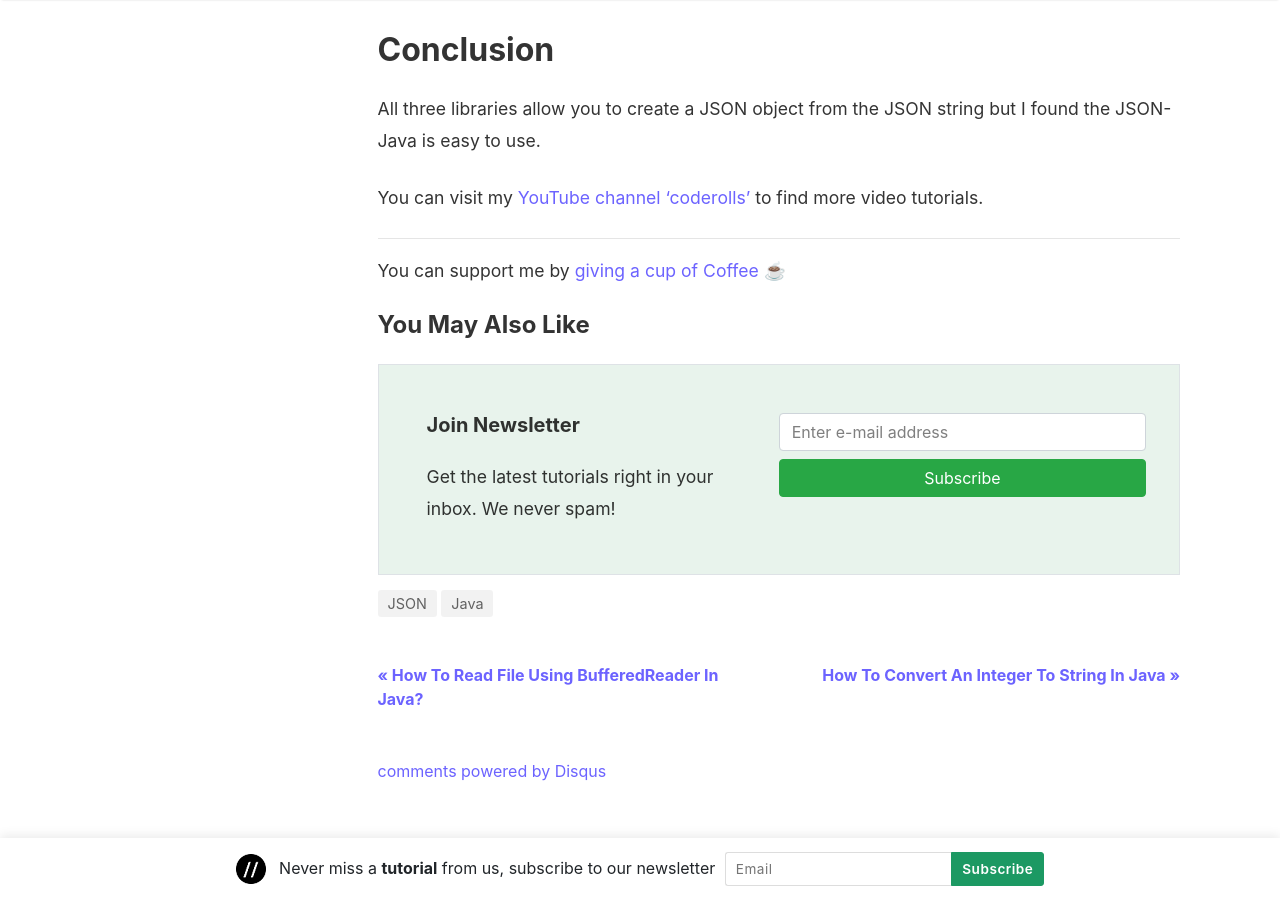
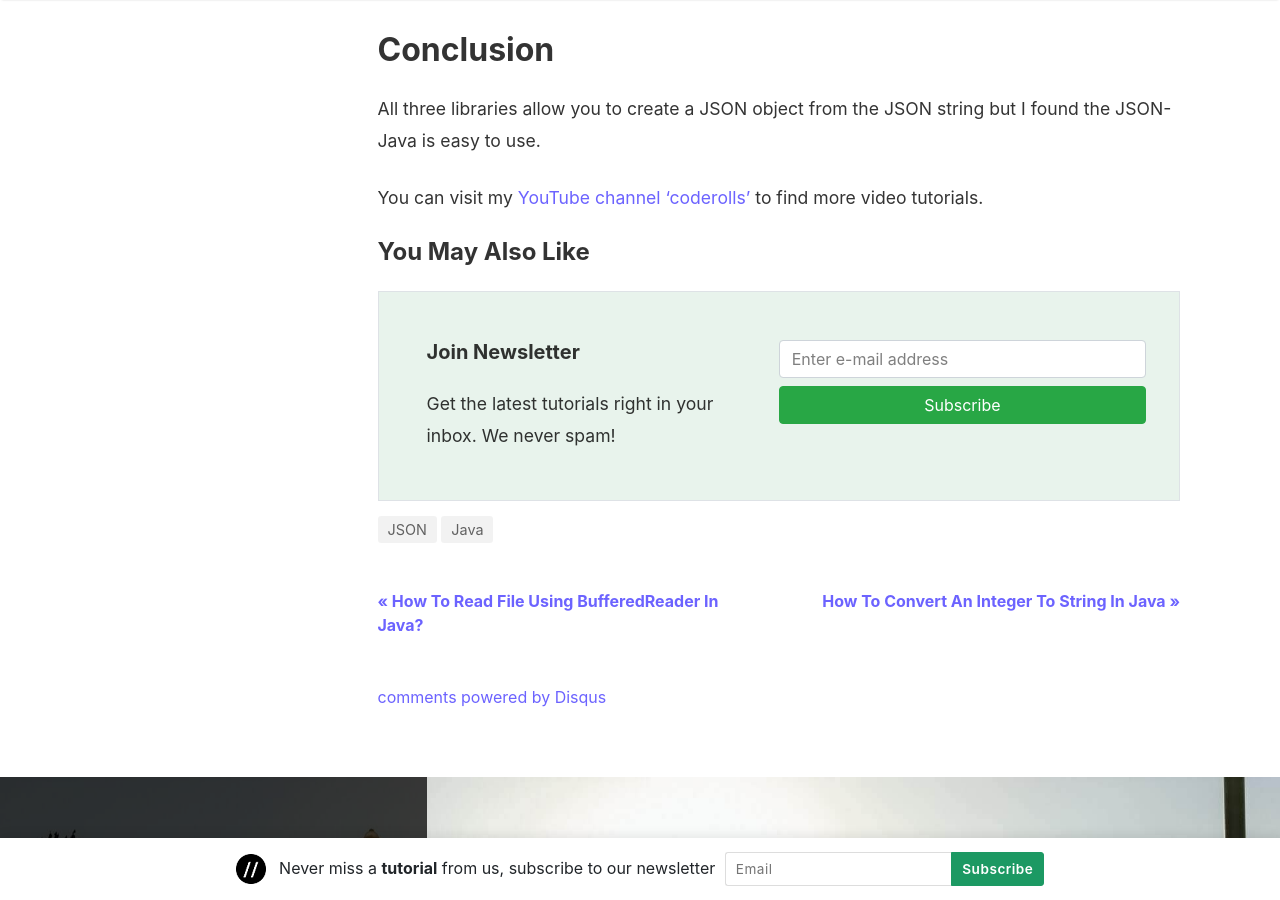
Before and after one commit to coderolls/coderolls-blog, a Jekyll site: the page built from _posts/java-json/2021-01-07-parse-json-in-java.md, in a window 1280 px wide and 900 px high, scrolled down 10277 px. Built offline with Jekyll 4.4.1, drawn with Linux system fonts in a browser that asks for light colours; nearby versions of some CDN libraries; comment, search, counter and statistics services are not loaded.

Commit message:
Update blog

```diff
--- a/_posts/java-json/2021-01-07-parse-json-in-java.md
+++ b/_posts/java-json/2021-01-07-parse-json-in-java.md
@@ -405,7 +405,3 @@
 All three libraries allow you to create a JSON object from the JSON string but I found the JSON-Java is easy to use.
 
 You can visit my [YouTube channel 'coderolls'](https://www.youtube.com/channel/UCl31HHUdQbSHOQfc9L-wo3w?view_as=subscriber?sub_confirmation=1) to find more video tutorials.
-
---------------
-
-You can support me by [giving a cup of Coffee ☕](https://www.paypal.me/GauravKukade)
```
